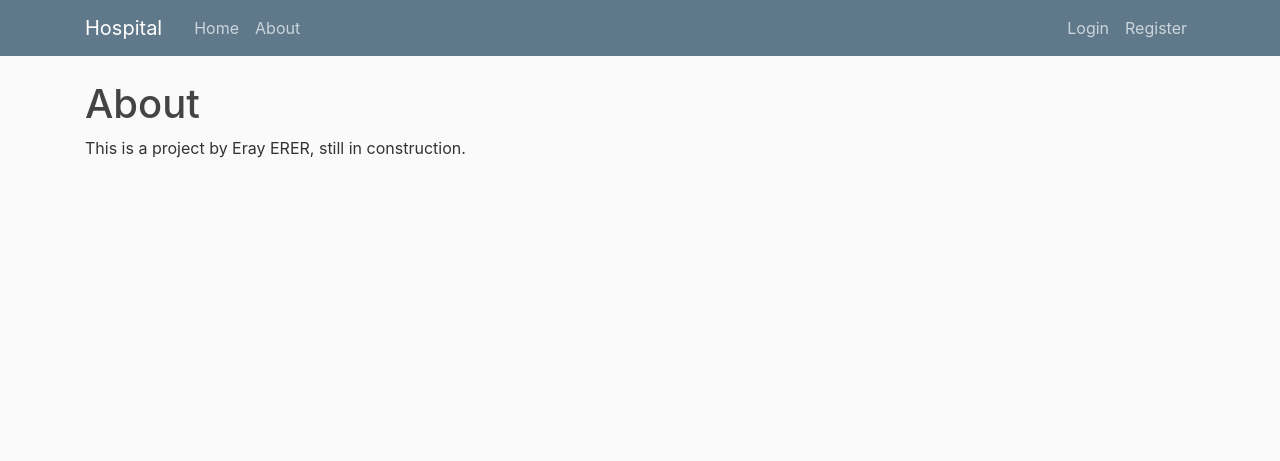
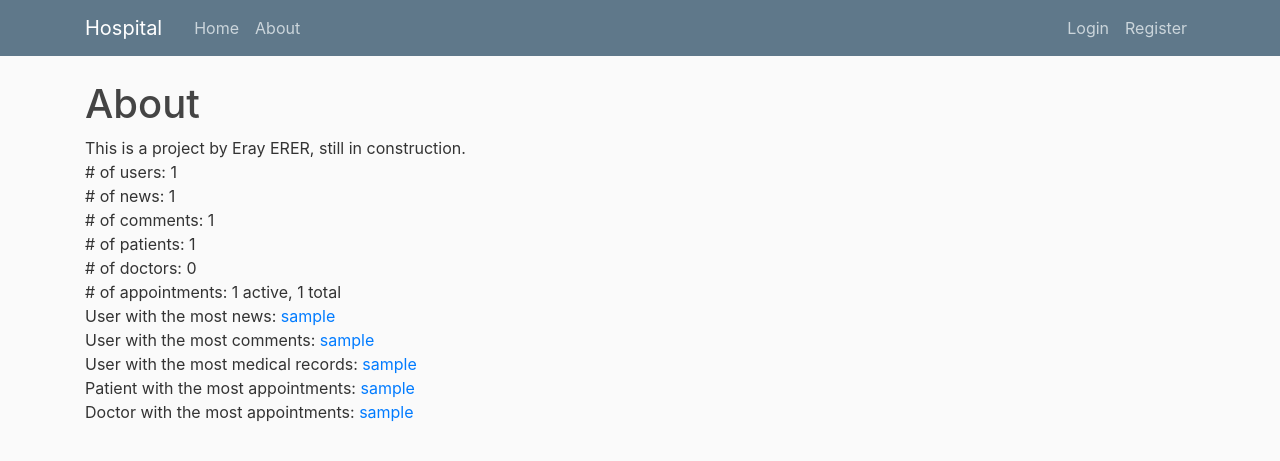
Before and after one commit to misakagaming/medic_project_re, a Django app: page /about/ in a window 1280 px wide. Shown: the top 461 px of the page. Run offline with Django 4.2, Linux system fonts and the light colour scheme; tables that the repository leaves empty hold one stand-in row (values such as "Sample post"); some libraries are stand-ins or nearby versions.

Commit message:
added some statistics to the about page

```diff
--- a/home_page/templates/home_page/about.html
+++ b/home_page/templates/home_page/about.html
@@ -2,5 +2,16 @@
 {% block content %}
     <title>Hospital - About</title>
     <h1>About</h1>
-    This is a project by Eray ERER, still in construction.
+    This is a project by Eray ERER, still in construction. <br>
+    # of users: {{ user_count }} <br>
+    # of news: {{ news_count }} <br>
+    # of comments: {{ comment_count }} <br>
+    # of patients: {{ patient_count }} <br>
+    # of doctors: {{ doctor_count }} <br>
+    # of appointments: {{ active_appointment_count }} active, {{ appointment_count }} total <br>
+    User with the most news: <a class="mr-2" href="{% url 'profile' user_with_most_news.username %}">{{ user_with_most_news }}</a> <br>
+    User with the most comments: <a class="mr-2" href="{% url 'profile' user_with_most_comments.username %}">{{ user_with_most_comments }}</a> <br>
+    User with the most medical records: <a class="mr-2" href="{% url 'profile' user_with_most_medical_records.username %}">{{ user_with_most_medical_records }}</a> <br>
+    Patient with the most appointments: <a class="mr-2" href="{% url 'profile' patient_with_most_appointments.username %}">{{ patient_with_most_appointments }}</a> <br>
+    Doctor with the most appointments: <a class="mr-2" href="{% url 'profile' doctor_with_most_appointments.username %}">{{ doctor_with_most_appointments }}</a> <br> <br>
 {% endblock content %}
--- a/home_page/views.py
+++ b/home_page/views.py
@@ -1,11 +1,16 @@
 from django.shortcuts import render, redirect
 from django.views import View
+from django.db.models import *
 from .forms import *
 from django.http import Http404
 from django.contrib import messages
 from django.contrib.auth.mixins import LoginRequiredMixin
 from django.core.paginator import Paginator
 from django.contrib.auth.models import User
+from .models import News, Comment
+from users.models import Profile
+from history.models import MedicalHistoryRecord
+from appointment.models import Appointment
 
 
 # Create your views here.
@@ -142,4 +147,42 @@ class NewsDeleteView(LoginRequiredMixin, View):
 
 class AboutView(View):
     def get(self, request):
-        return render(request, 'home_page/about.html')
+        user_count = User.objects.count()
+        news_count = News.objects.count()
+        comment_count = Comment.objects.count()
+        user_with_most_news = User.objects.get(pk=News.objects.values('author')
+                                               .annotate(author_count=Count('author'))
+                                               .order_by('-author_count').first()['author'])
+        user_with_most_comments = User.objects.get(pk=Comment.objects.values('author')
+                                                   .annotate(author_count=Count('author'))
+                                                   .order_by('-author_count').first()['author'])
+
+        patient_count = Profile.objects.filter(user_type='a').count()
+        doctor_count = Profile.objects.filter(user_type='b').count()
+        user_with_most_medical_records = User.objects.get(pk=MedicalHistoryRecord.objects.values('patient')
+                                                          .annotate(patient_count=Count('patient'))
+                                                          .order_by('-patient_count').first()['patient'])
+        patient_with_most_appointments = User.objects.get(pk=Appointment.objects.values('patient')
+                                                          .annotate(patient_count=Count('patient'))
+                                                          .order_by('-patient_count').first()['patient'])
+        doctor_with_most_appointments = User.objects.get(pk=Appointment.objects.values('doctor')
+                                                          .annotate(doctor_count=Count('doctor'))
+                                                          .order_by('-doctor_count').first()['doctor'])
+        appointment_count = Appointment.objects.count()
+        active_appointment_count = Appointment.objects.filter(active=True).count()
+
+        context = {
+            'user_count': user_count,
+            'news_count': news_count,
+            'comment_count': comment_count,
+            'user_with_most_news': user_with_most_news,
+            'user_with_most_comments': user_with_most_comments,
+            'patient_count': patient_count,
+            'doctor_count': doctor_count,
+            'user_with_most_medical_records': user_with_most_medical_records,
+            'patient_with_most_appointments': patient_with_most_appointments,
+            'doctor_with_most_appointments': doctor_with_most_appointments,
+            'appointment_count': appointment_count,
+            'active_appointment_count': active_appointment_count
+        }
+        return render(request, 'home_page/about.html', context=context)
```
